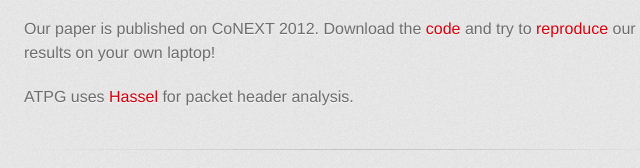
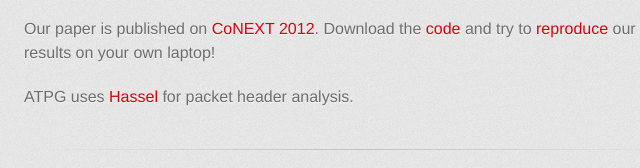
Before and after one commit to eastzone/atpg, a plain HTML site: page index.html in a window 1280 px wide. Shown: the part 702-870 px from the top of the page, 306-946 px from the left. Drawn offline with Linux system fonts and the light colour scheme; a web font is replaced by a local one.

Commit message:
index: added CoNEXT link

```diff
--- a/index.html
+++ b/index.html
@@ -58,7 +58,7 @@ network while 54 is enough to cover all links. Sending
 1% of link capacity. ATPG code and the data sets are publicly
 available.</p>
 
-<p>Our paper is published on CoNEXT 2012. Download the <a href="https://github.com/eastzone/atpg">code</a> and try to <a href="https://github.com/eastzone/atpg/wiki">reproduce</a> our results on your own laptop!</p>
+<p>Our paper is published on <a href="http://conferences.sigcomm.org/co-next/2012/">CoNEXT 2012</a>. Download the <a href="https://github.com/eastzone/atpg">code</a> and try to <a href="https://github.com/eastzone/atpg/wiki">reproduce</a> our results on your own laptop!</p>
 
 <p>ATPG uses <a href="https://bitbucket.org/peymank/hassel-public">Hassel</a> for packet header analysis.</p>
         </section>
```
